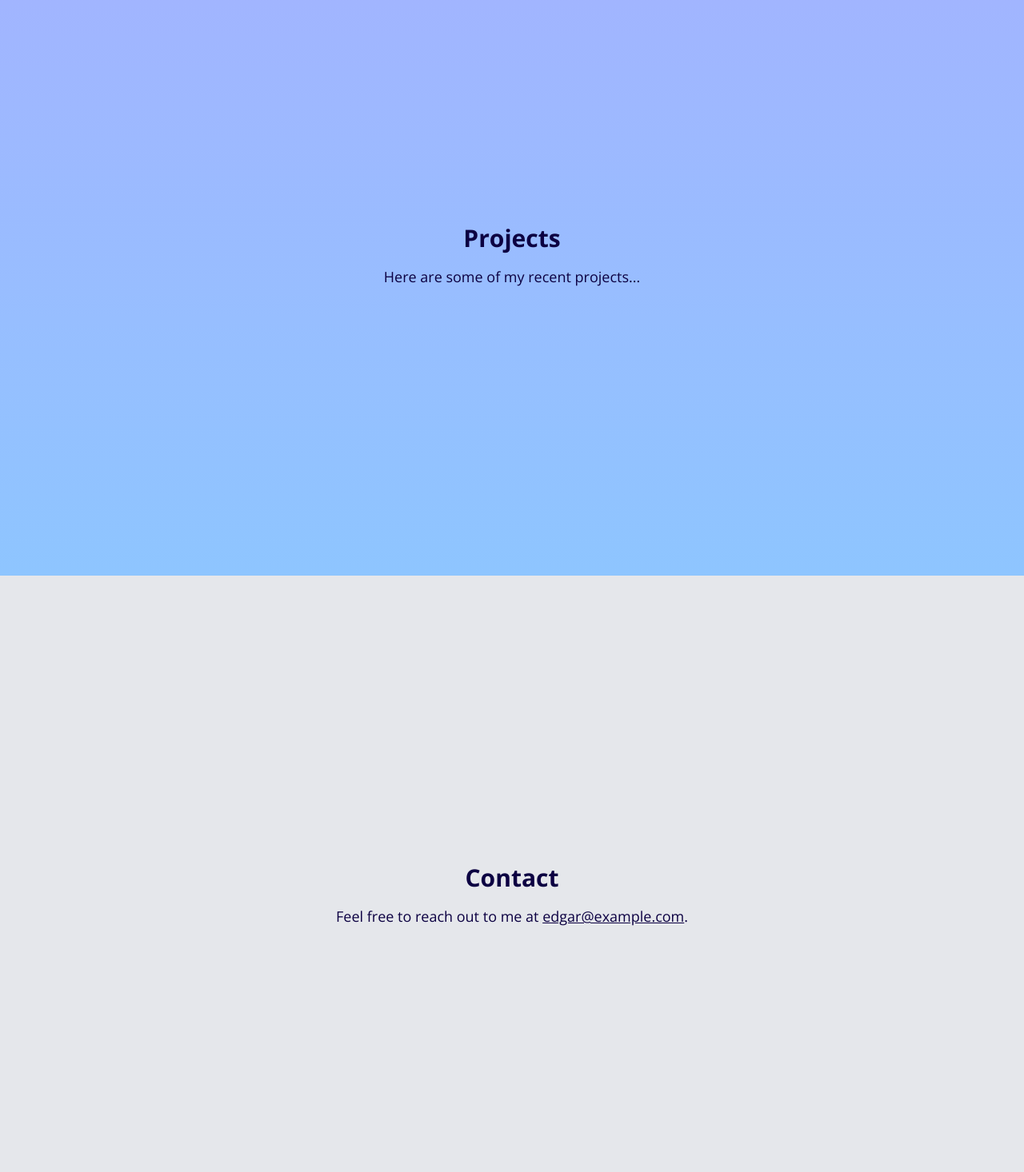
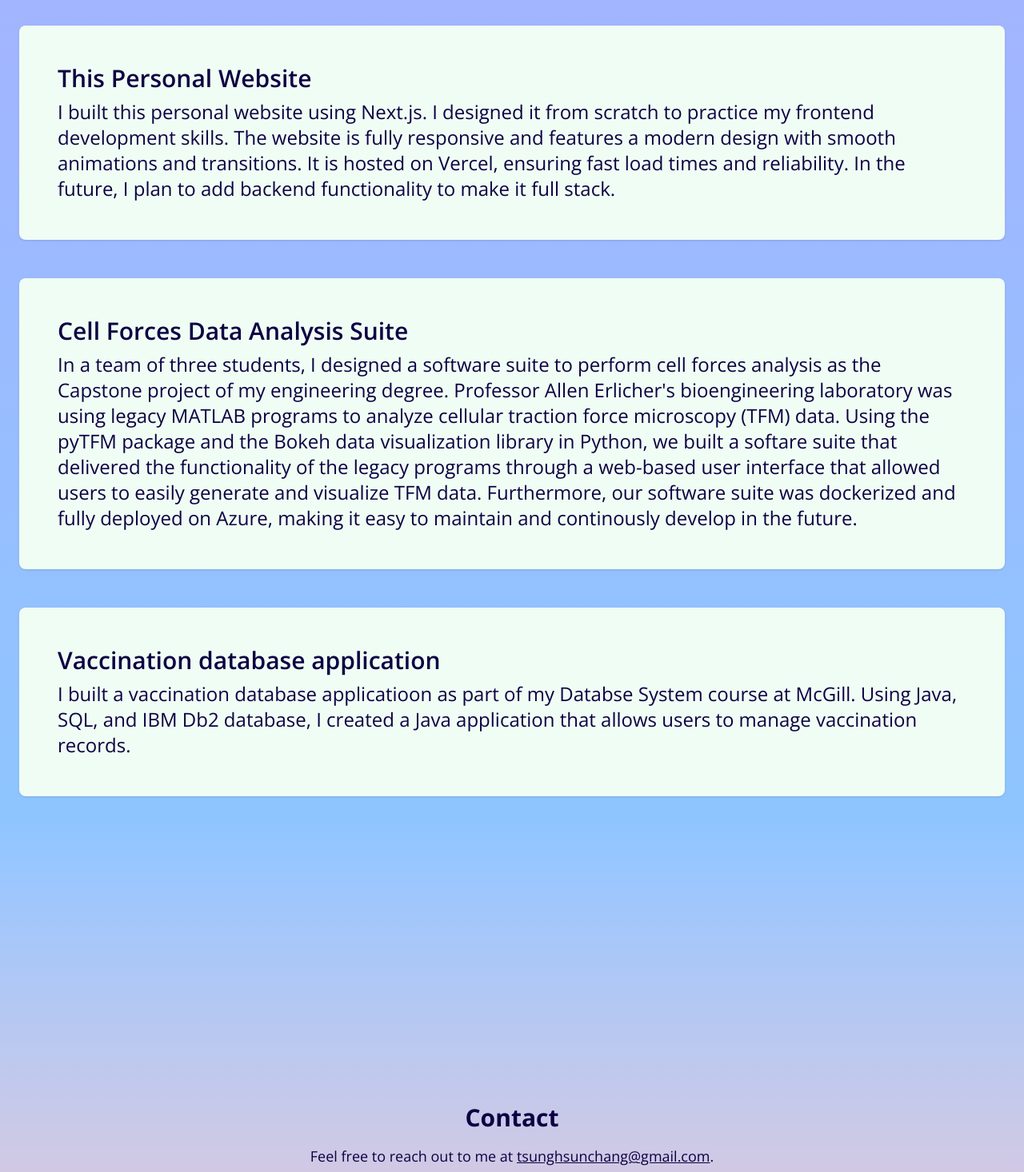
Before and after one commit to EdgarChang/personal-site, a Next.js app: page / in a window 1280 px wide. Shown: the part 2544-4010 px from the top of the page at 80% size. Built offline with nearby package versions, Linux system fonts and the light colour scheme.

Commit message:
updating projects

```diff
--- a/src/app/components/ContactSection.js
+++ b/src/app/components/ContactSection.js
@@ -1,8 +1,8 @@
 export default function ContactSection() {
   return (
-    <section id="contact" className="min-h-screen flex flex-col items-center justify-center bg-gray-200 p-6">
+    <section id="contact" className="min-h-screen flex flex-col items-center justify-center bg-gradient-to-b from-blue-300 to-red-200 p-6">
       <h2 className="text-3xl font-bold mb-4">Contact</h2>
-      <p className="text-lg">Feel free to reach out to me at <a href="mailto:edgar@example.com" className="text-blue-500 underline">edgar@example.com</a>.</p>
+      <p className="text-lg">Feel free to reach out to me at <a href="mailto:edgar@example.com" className="text-blue-500 underline">tsunghsunchang@gmail.com</a>.</p>
     </section>
   );
 }
--- a/src/app/components/ProjectsSection.js
+++ b/src/app/components/ProjectsSection.js
@@ -1,8 +1,37 @@
 export default function ProjectsSection() {
   return (
     <section id="projects" className="min-h-screen flex flex-col items-center justify-center bg-gradient-to-b from-indigo-300 to-blue-300 p-6">
-      <h2 className="text-3xl font-bold mb-4">Projects</h2>
-      <p className="text-lg">Here are some of my recent projects...</p>
+      <h2 className="text-5xl font-bold mb-10">Projects</h2>
+      <div className="w-full max-w-7xl space-y-12">
+        <div className="p-12 bg-green-50 shadow rounded-lg flex items-start gap-14">
+          <div className="space-y-2">
+            <h3 className="text-3xl font-semibold">This Personal Website</h3>
+            <p className="mt-2 text-2xl">I built this personal website using Next.js. I designed it from scratch to practice my frontend development skills.
+              The website is fully responsive and features a modern design with smooth animations and transitions. It is hosted on Vercel, ensuring fast load times and reliability.
+              In the future, I plan to add backend functionality to make it full stack.
+            </p>
+          </div>
+        </div>
+        <div className="p-12 bg-green-50 shadow rounded-lg flex items-start gap-14">
+          <div className="space-y-2">
+            <h3 className="text-3xl font-semibold">Cell Forces Data Analysis Suite</h3>
+            <p className="mt-2 text-2xl">In a team of three students, I designed a software suite to perform cell forces analysis as the Capstone project of my engineering degree.
+              Professor Allen Erlicher's bioengineering laboratory was using legacy MATLAB programs to analyze cellular traction force microscopy (TFM) data. Using the pyTFM package
+              and the Bokeh data visualization library in Python, we built a softare suite that delivered the functionality of the legacy programs through a web-based user interface
+              that allowed users to easily generate and visualize TFM data. Furthermore, our software suite was dockerized and fully deployed on Azure, making it easy to maintain and
+              continously develop in the future.</p>
+          </div>
+        </div>
+        <div className="p-12 bg-green-50 shadow rounded-lg flex items-start gap-14">
+          <div className="space-y-2">
+            <h3 className="text-3xl font-semibold">Vaccination database application</h3>
+            <p className="mt-2 text-2xl">I built a vaccination database applicatioon as part of my Databse System course at McGill.
+              Using Java, SQL, and IBM Db2 database, I created a Java application that allows users to manage vaccination records.
+            </p>
+          </div>
+
+        </div>
+      </div>
     </section>
   );
 }
```
